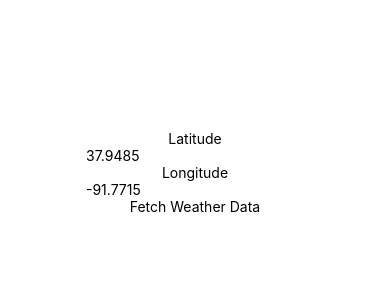
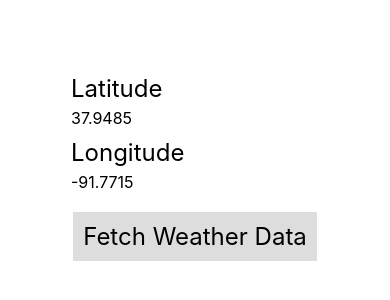
Before and after one commit to bhasree00/Capstone2_Project, a React Native app: screen / in a window 390 px wide. Shown: the part 250-550 px from the top of the page. Built offline with nearby package versions, Linux system fonts and the light colour scheme.

Commit message:
cleaning up for demo

```diff
--- a/App.js
+++ b/App.js
@@ -14,29 +14,36 @@ export default function App() {
     fetch(`https://api.openweathermap.org/data/2.5/onecall?lat=${parseFloat(latitude)}&lon=${parseFloat(longitude)}&units=imperial&appid=${API_KEY}`)
       .then(resp => resp.json()) // have to use another then because resp.json returns a Promise
       .then(data => {
-        console.log(data.current);
+        console.log(data);
       });
   }
 
   return (
     <NavigationContainer>
       <View style={styles.container}>
-        <Text>Latitude</Text>
+        <View style={styles.textContainer}>
+          <Text style={styles.inputLabel}>Latitude</Text>
           <TextInput
             onChangeText={onChangeLatitude}
             value={latitude}
             placeholder="37.9485"
             keyboardType="numeric"
+            style={styles.input}
           />
-        <Text>Longitude</Text>
+          <Text style={styles.inputLabel}>Longitude</Text>
           <TextInput
             onChangeText={onChangeLongitude}
             value={longitude}
             placeholder="-91.7715"
             keyboardType="numeric"
+            style={styles.input}
           />
-        <TouchableOpacity onPress={fetchWeather}>
-          <Text>Fetch Weather Data</Text>
+        </View>
+        <TouchableOpacity
+          onPress={fetchWeather}
+          style={styles.button}
+        >
+          <Text style={styles.buttonText}>Fetch Weather Data</Text>
         </TouchableOpacity>
         <StatusBar style="auto" />
       </View>
@@ -46,9 +53,32 @@ export default function App() {
 
 const styles = StyleSheet.create({
   container: {
-    flex: 1,
+    height: '100%',
     backgroundColor: '#fff',
     alignItems: 'center',
     justifyContent: 'center',
   },
+  button: {
+    alignItems: 'center',
+    backgroundColor: '#DDDDDD',
+    margin: 10,
+  },
+  textContainer: {
+    height: '40%',
+    alignItems: 'flex-start',
+    justifyContent: 'center',
+    height: 'fit-content'
+  },
+  buttonText: {
+    fontSize: 24,
+    padding: 10
+  },
+  inputLabel: {
+    fontSize: 24,
+    marginBottom: 5
+  },
+  input: {
+    fontSize: 16,
+    marginBottom: 10
+  }
 });
--- a/package.json
+++ b/package.json
@@ -17,9 +17,10 @@
     "react": "17.0.1",
     "react-dom": "17.0.1",
     "react-native": "0.64.3",
-    "react-native-web": "0.17.1",
+    "react-native-extended-stylesheet": "^0.12.0",
+    "react-native-safe-area-context": "3.3.2",
     "react-native-screens": "~3.10.1",
-    "react-native-safe-area-context": "3.3.2"
+    "react-native-web": "0.17.1"
   },
   "devDependencies": {
     "@babel/core": "^7.12.9"
```
Also changed, not shown: 1 other file (tests, documents, lock files or other folders). Lines whose indentation alone changed are shown as unchanged.
